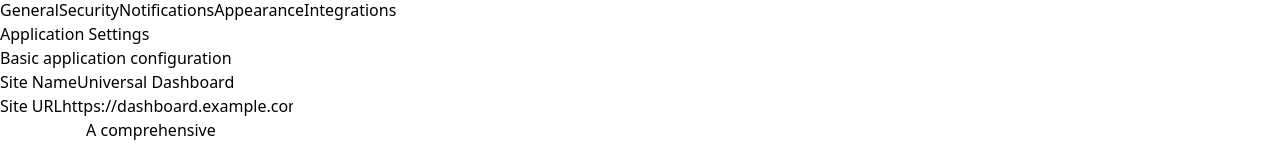
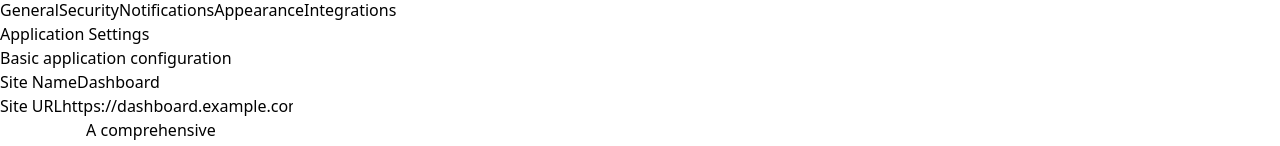
Before and after one commit to ay70-e/ReactDashboard, a React app: page /settings in a window 1280 px wide. Shown: the part 590-736 px from the top of the page. Built offline with nearby package versions, Linux system fonts and the light colour scheme; the HTML template or start-up script is replaced by a standard one; what chartjs-plugin-datalabels would draw is missing.

Commit message:
Dashboard

```diff
--- a/src/pages/SettingsPage.jsx
+++ b/src/pages/SettingsPage.jsx
@@ -50,7 +50,7 @@ const SettingsPage = () => {
             <label className="block text-sm font-medium mb-1">Site Name</label>
             <input
               type="text"
-              defaultValue="Universal Dashboard"
+              defaultValue="Dashboard"
               className={`w-full border rounded-lg px-3 py-2 ${theme === "dark" ? " bg-[#20293b] " : "bg-[#fffbff]"}`}
             />
           </div>
```
